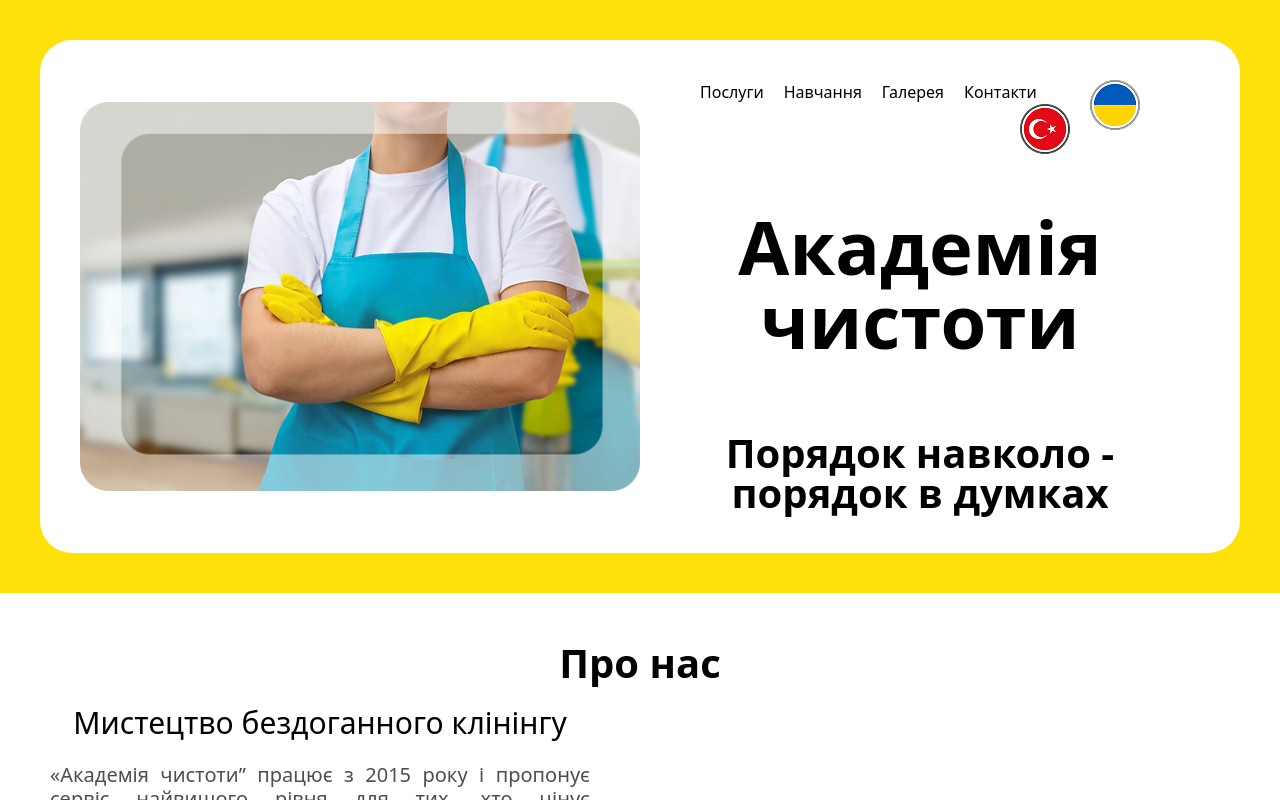
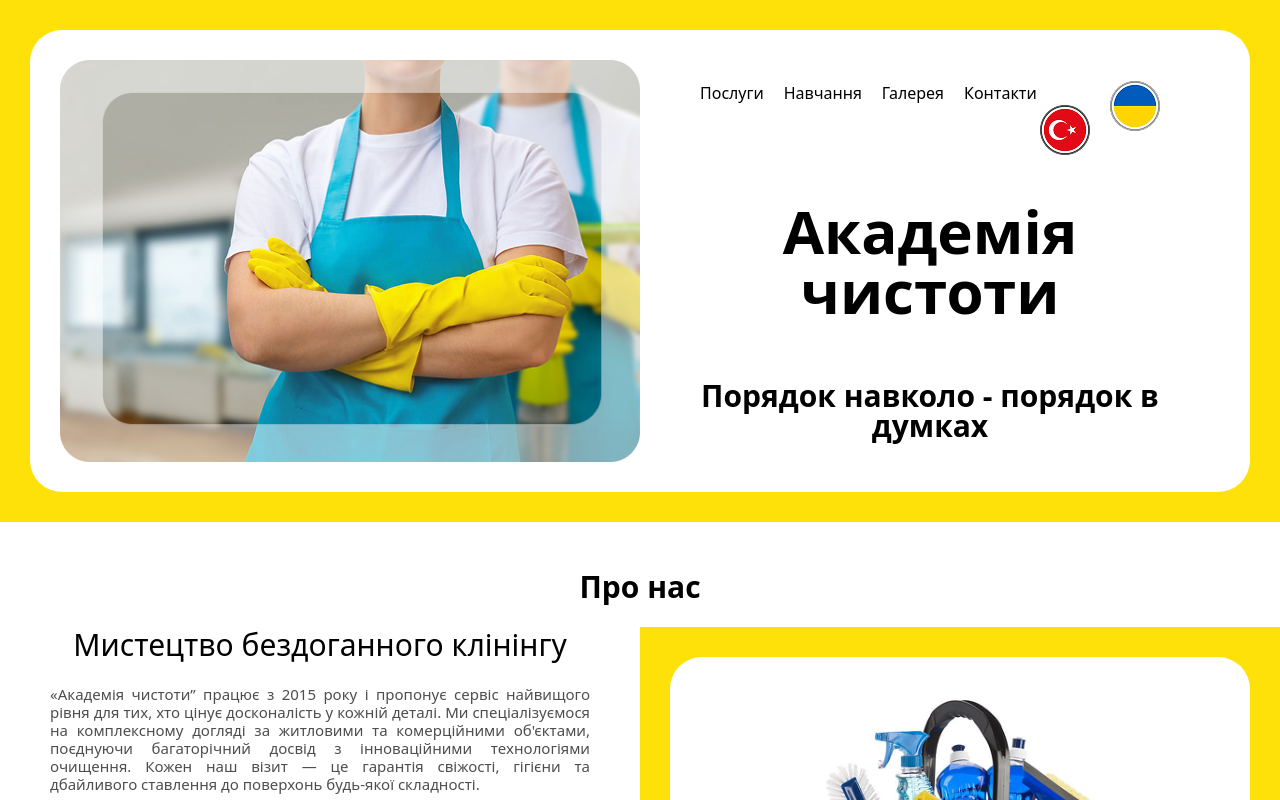
Before and after one commit to kuz-akp/homework-15, a plain HTML site: page index.html in a window 1280 px wide. Shown: the top 800 px of the page. Drawn offline with nearby package versions, Linux system fonts and the light colour scheme.

Commit message:
responsive first try

```diff
--- a/index.html
+++ b/index.html
@@ -11,14 +11,14 @@
         --color-txt: #4F4E4E;
       }
       @layer base {
-        .container {@apply max-w-4xl mx-auto}
-        .parent {@apply p-[40px] bg-bg flex-wrap}
-        .child {@apply bg-white p-[40px] rounded-4xl flex-wrap}
-        .h1 {@apply font-sans text-[74px] font-bold text-center leading-none}
-        .h2 {@apply font-sans text-[40px] font-bold text-center leading-none}
+        .container {@apply max-w-3xl mx-auto}
+        .parent {@apply p-[40px] lg:p-[30px] md:p-[20px] sm:p-[15px] bg-bg flex-wrap}
+        .child {@apply bg-white p-[40px] lg:p-[30px] md:p-[20px] sm:p-[15px] rounded-4xl flex-wrap}
+        .h1 {@apply font-sans text-[74px] lg:text-[60px] md:text-[50px] sm:text-[40px] font-bold text-center leading-none}
+        .h2 {@apply font-sans text-[40px] lg:text-[30px] md:text-[25px] sm:text-[20px] font-bold text-center leading-none}
         .h3 {@apply font-sans text-[30px] font-medium text-center leading-none pb-[25px]}
         .h4 {@apply font-sans text-[25px] font-medium text-center leading-none py-[25px] underline}
-        .paragraph {@apply font-sans text-[20px] font-normal leading-[120%] text-txt}
+        .paragraph {@apply font-sans text-[20px] md:text-[15px] sm:text-[10px] font-normal leading-[120%] text-txt}
         .btn {@apply border-[5px] border-bg border-solid rounded-2xl p-[3%] mt-[10%] cursor-pointer hover:bg-txt}
         .language {@apply hover:opacity-50}
 
@@ -49,7 +49,7 @@
     <div class="grid grid-cols-2 items-center" >
       <div><img src="img/group-1.png" alt=""></div>
   <div class="flex-wrap w-full px-[50px] place-content-around">
-    <nav class="block place-content-left mb-[50px]"> <ul class="list-none overflow-hidden">
+    <nav class="block place-content-left mb-[50px] lg:mb-[40px] md:mb-[30px] sm:mb-[20px]"> <ul class="list-none overflow-hidden">
       <li class="float-left px-[10px]"><a href="#service" class="cursor-pointer hover:underline">Послуги</a></li>
 <li class="float-left px-[10px]"><a href="#" class="cursor-pointer hover:underline">Навчання</a></li>
 <li class="float-left px-[10px]"><a href="#" class="cursor-pointer hover:underline">Галерея</a></li>
@@ -59,7 +59,7 @@
     </ul>
     </nav>
 
-       <h1 class="h1 mb-[75px]">Академія чистоти</h1>
+       <h1 class="h1 mb-[75px] lg:mb-[60px] md:mb-[50px] sm:mb-[40px]">Академія чистоти</h1>
   <h2 class="h2 ">Порядок навколо - порядок в думках</h2></div>
 </div>
 </div>
```
